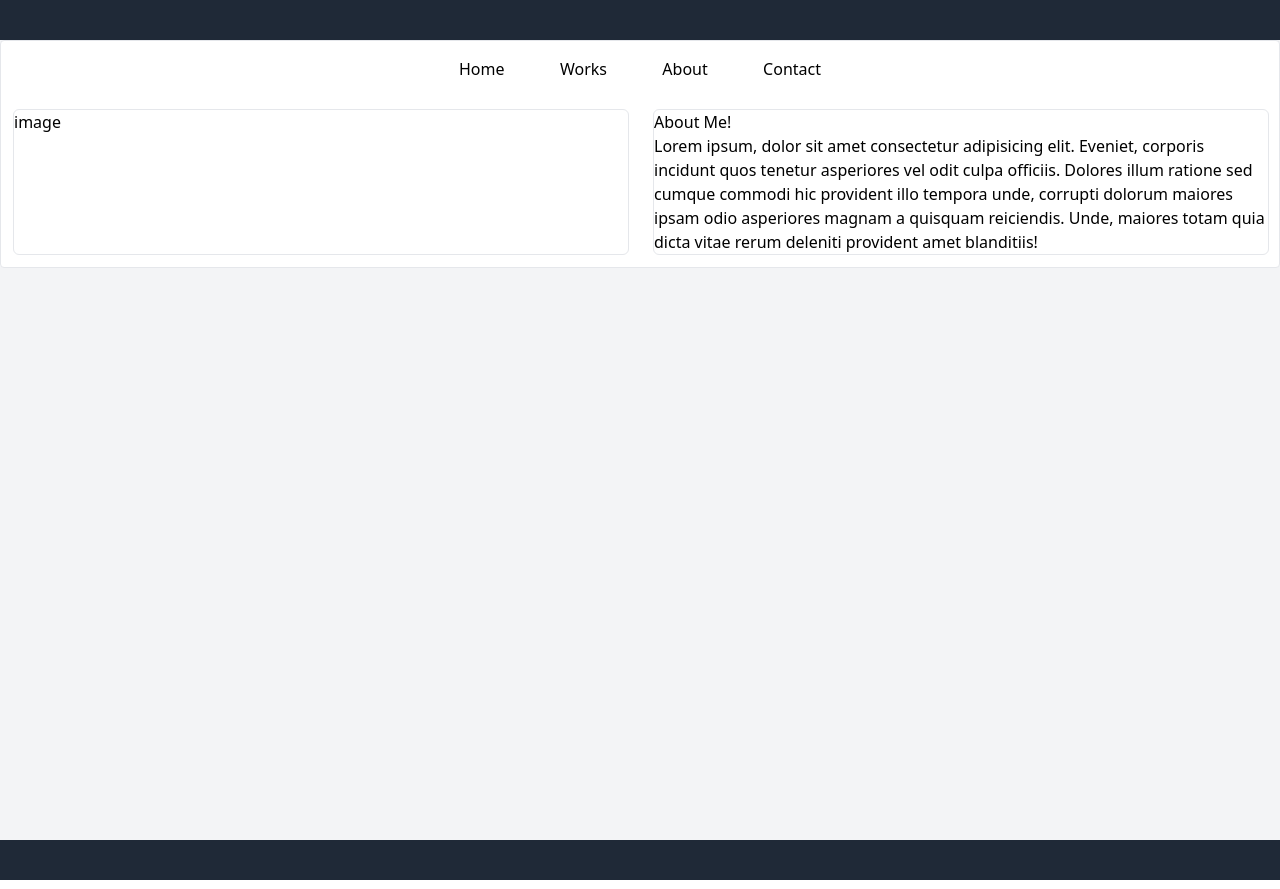
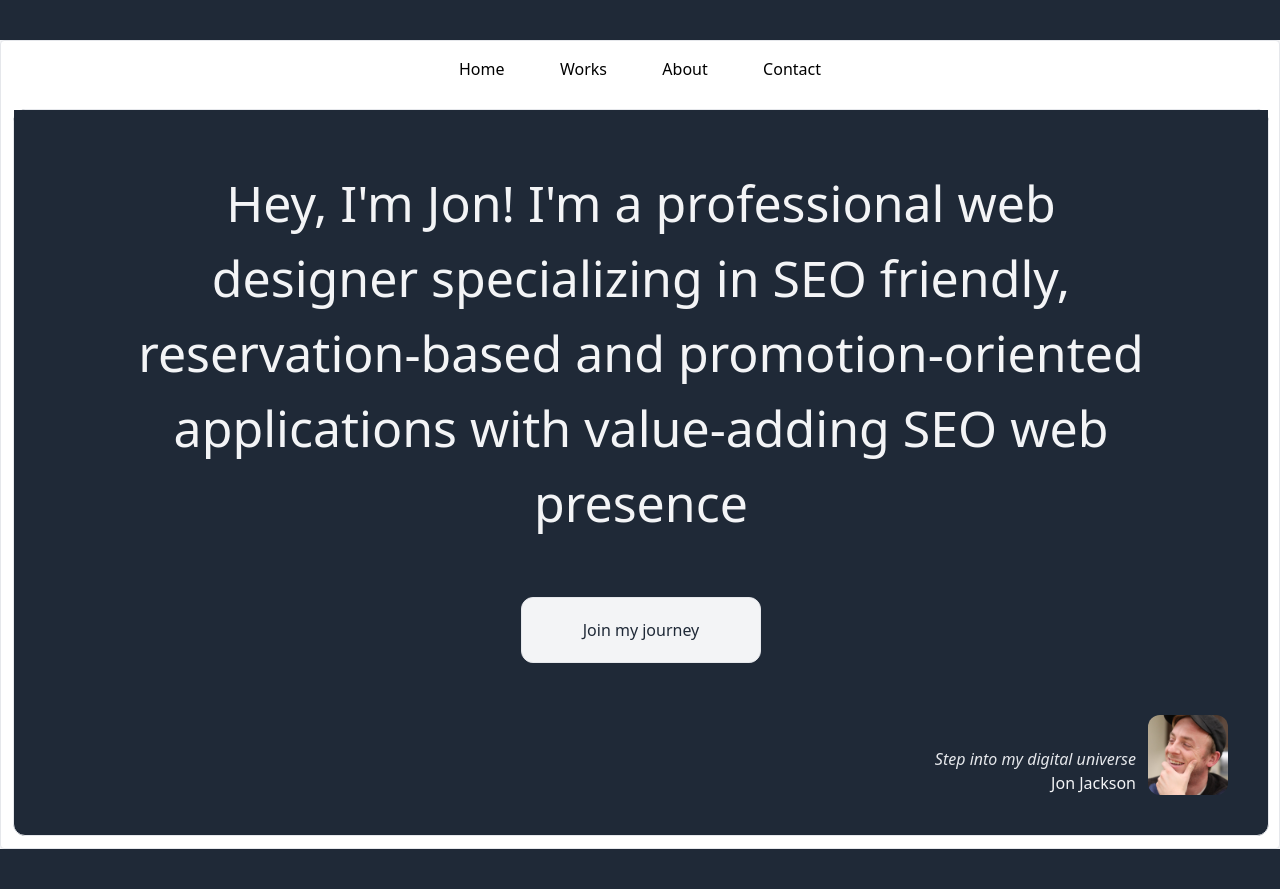
Before and after one commit to jonteal/2023-portfolio, a Next.js app: page /about in a window 1280 px wide. Built offline with nearby package versions, Linux system fonts and the light colour scheme.

Commit message:
about page is looking okay. Needs more but works for now

```diff
--- a/app/about/page.tsx
+++ b/app/about/page.tsx
@@ -1,17 +1,30 @@
 const AboutPage = () => {
   return (
     <div className="flex flex-row w-screen justify-center">
-      <div className="border w-6/12 m-3 rounded-md">image</div>
-      <div className="border w-6/12 m-3 rounded-md">
-        <h2>About Me!</h2>
-        <p>
-          Lorem ipsum, dolor sit amet consectetur adipisicing elit. Eveniet,
-          corporis incidunt quos tenetur asperiores vel odit culpa officiis.
-          Dolores illum ratione sed cumque commodi hic provident illo tempora
-          unde, corrupti dolorum maiores ipsam odio asperiores magnam a quisquam
-          reiciendis. Unde, maiores totam quia dicta vitae rerum deleniti
-          provident amet blanditiis!
-        </p>
+      <div className="border w-screen m-3 rounded-xl flex flex-col items-center bg-gray-800">
+        <h1 className="text-6xl text-center px-28 py-14 bg-gray-800 text-gray-100">
+          Hey, I'm Jon! I'm a professional web designer specializing in SEO
+          friendly, reservation-based and promotion-oriented applications with
+          value-adding SEO web presence
+        </h1>
+        <button className="transform transition duration-500 hover:text-gray-100 hover:scale-110 hover:bg-cyan-700 flex justify-center items-center mt-0 mb-5 py-5 text-gray-800 bg-gray-100 p-5 border rounded-xl w-60">
+          Join my journey
+        </button>
+        <div className="flex flex-row items-end mb-10 mt-8 self-end mr-10">
+          <div className="mr-3 flex flex-col items-end">
+            <p>
+              <span className="italic text-gray-200">
+                Step into my digital universe
+              </span>
+            </p>
+            <p className="text-gray-100">Jon Jackson</p>
+          </div>
+          <img
+            className="w-20 rounded-xl self-end"
+            src="/images/me.jpeg"
+            alt=""
+          />
+        </div>
       </div>
     </div>
   );
```
